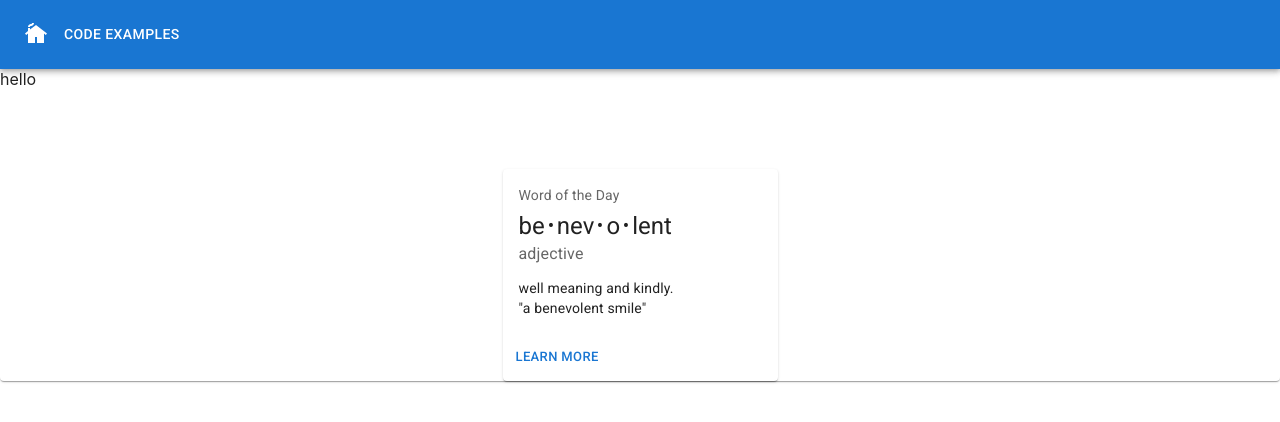
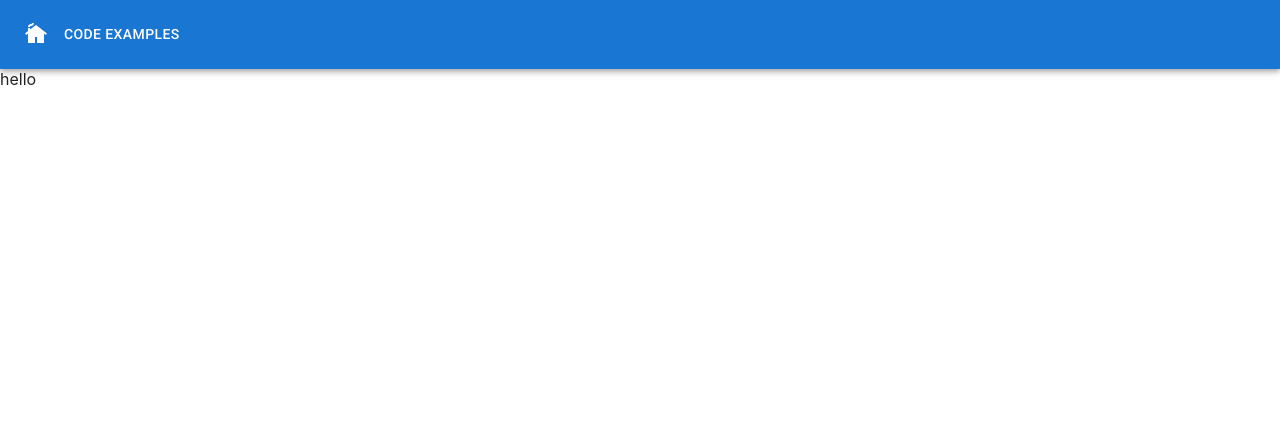
Before and after one commit to dakotaruelle/blog, a Next.js app: page /playground in a window 1280 px wide. Shown: the top 422 px of the page. Built offline with nearby package versions, Linux system fonts and the light colour scheme.

Commit message:
Remove extra content from playground page

```diff
--- a/pages/playground/index.tsx
+++ b/pages/playground/index.tsx
@@ -1,60 +1,11 @@
+import { Paper } from '@mui/material';
 import React from 'react';
-import Box from '@mui/material/Box';
-import Card from '@mui/material/Card';
-import CardActions from '@mui/material/CardActions';
-import CardContent from '@mui/material/CardContent';
-import Button from '@mui/material/Button';
-import Typography from '@mui/material/Typography';
-import Paper from '@mui/material/Paper';
-
-const bull = (
-  <Box
-    component="span"
-    sx={{ display: 'inline-block', mx: '2px', transform: 'scale(0.8)' }}
-  >
-    •
-  </Box>
-);
 
 export default function BasicCard() {
   return (
     <>
-      <Paper>
+      <Paper elevation={0}>
         <div>hello</div>
-        <div
-          style={{
-            width: '100%',
-            display: 'flex',
-            justifyContent: 'center',
-            marginTop: '5rem',
-          }}
-        >
-          <Card sx={{ minWidth: 275 }}>
-            <CardContent>
-              <Typography
-                sx={{ fontSize: 14 }}
-                color="text.secondary"
-                gutterBottom
-              >
-                Word of the Day
-              </Typography>
-              <Typography variant="h5" component="div">
-                be{bull}nev{bull}o{bull}lent
-              </Typography>
-              <Typography sx={{ mb: 1.5 }} color="text.secondary">
-                adjective
-              </Typography>
-              <Typography variant="body2">
-                well meaning and kindly.
-                <br />
-                {'"a benevolent smile"'}
-              </Typography>
-            </CardContent>
-            <CardActions>
-              <Button size="small">Learn More</Button>
-            </CardActions>
-          </Card>
-        </div>
       </Paper>
     </>
   );
```
